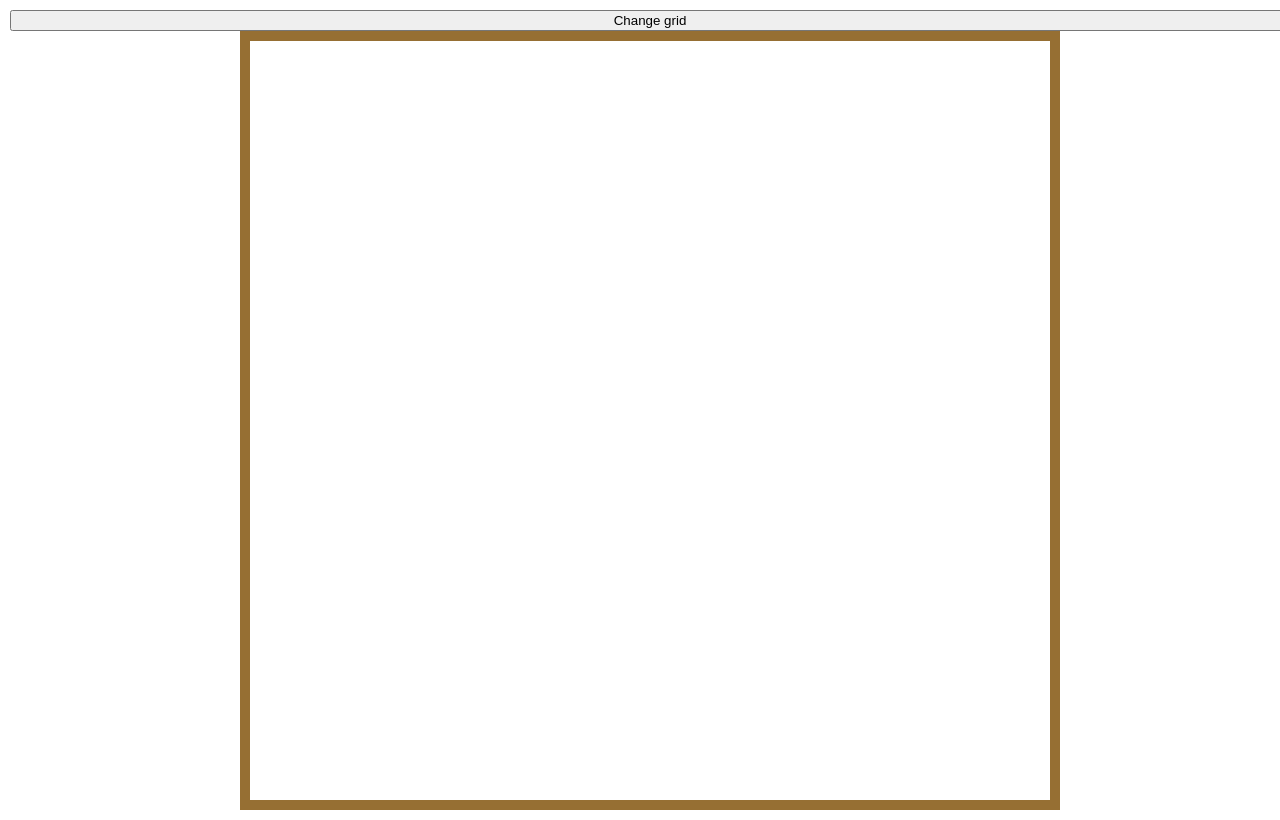
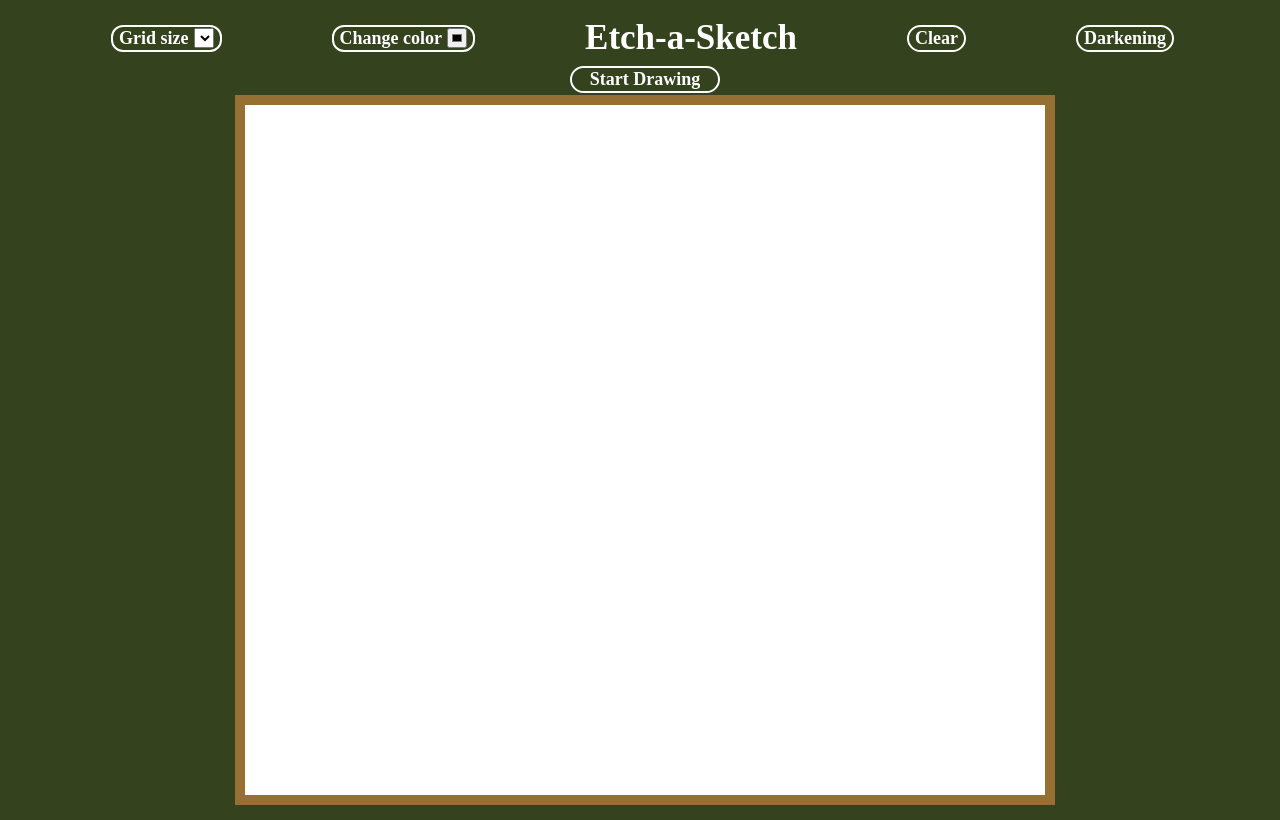
Before and after one commit to FelixBruguera/odinSketch, a plain HTML site: page index.html in a window 1280 px wide. Drawn offline with Linux system fonts and the light colour scheme.

Commit message:
added the change color,clear an darkening buttons and scripts

```diff
--- a/index.html
+++ b/index.html
@@ -8,7 +8,20 @@
     <link rel="stylesheet" href="styles.css">
 </head>
 <body>
-    <button id="gridButton">Change grid</button>
-    <div id="container"></div>
+        <div id="buttons">
+                <div id="grid">
+                    <label for="gridButton">Grid size</label>
+                    <select id="gridButton"></select>
+                </div>
+            <div id="color">
+                <label for="changeColor">Change color</label>
+                <input type="color" id="changeColor"></input>
+            </div>
+                <p id="title">Etch-a-Sketch</p>
+                <button id="clearButton">Clear</button>
+                <button id="darkeningButton">Darkening</button>
+        </div>
+        <button id="start">Start Drawing</button>
+        <div id="container"></div>
 </body>
 </html>
--- a/script.js
+++ b/script.js
@@ -2,6 +2,10 @@ let grid = 16;
 const body = document.querySelector("body");
 const container = document.querySelector("#container");
 const gridButton = document.querySelector("#gridButton");
+const clear = document.querySelector("#clearButton");
+const changeColor = document.querySelector("#changeColor");
+const dark = document.querySelector("#darkeningButton");
+const start = document.querySelector("#start");
 
 function makeSmallDivs () {
         for (let i = 0; i < grid*grid;i++) {
@@ -21,27 +25,66 @@ let smallDivs = document.querySelectorAll(".smallDiv");
 function removeDivs() {
     while (container.firstChild) {
         container.removeChild(container.firstChild);
-    }
-    while (parent.firstChild) {
-        parent.removeChild(parent.firstChild);
     };
 };
 
-gridButton.addEventListener("click", function () {
-    newGrid = prompt("Squares per side (Max 100)");
-    grid = newGrid;
+gridButton.addEventListener("mouseover", function () {
+    for (let i = 1; i < 65;i++) {
+        let option = document.createElement("option");
+        option.textContent = i;
+        gridButton.appendChild(option);
+    };
+},{once: true});
+
+gridButton.addEventListener("change",function (e) {
+    grid = e.target.value;
     removeDivs();
     makeSmallDivs();
-
+    smallDivs = document.querySelectorAll(".smallDiv");
 });
-smallDivs = document.querySelectorAll(".smallDiv");
+let color = "black";
 function hover() {
-    body.addEventListener("mouseover", function (e) {
-        let mainId = e.target.parentElement.dataset.mainDiv;
+    container.addEventListener("mouseover", function draw (e) {
         let childId = e.target.dataset.smallDiv;
-        console.log(mainId);
-        console.log(childId);
         let child = document.querySelector(`[data-small-div= "${childId}"]`);
-        child.style.backgroundColor = "black";
-})};
-body.addEventListener("click",hover);
+        child.style.backgroundColor = color;
+    container.addEventListener("click", () => {
+        container.removeEventListener("mouseover",draw)
+        start.textContent = "Start Drawing";
+    })})};
+start.addEventListener("click", () => {
+    hover();
+    start.textContent = "Click to stop";
+});
+changeColor.addEventListener("change", function (e) {
+    return color = e.target.value;
+});
+dark.addEventListener("click",function () {
+    let hex = changeColor.value.slice(1);
+    let rgb = [];
+    for (let c = 0;c < 5;c++) {
+        let col = hex.slice(c,c+2);
+        col = parseInt(col,16);
+        rgb.push(col);
+        c++;
+    };
+    let percent = 9;
+        container.addEventListener("mouseover", function(e) {
+            if (percent > -1) {
+                let childId = e.target.dataset.smallDiv;
+                let child = document.querySelector(`[data-small-div= "${childId}"]`);
+                let newRgb = [];
+                rgb.forEach((element) => newRgb.push(element*(percent/10)));
+                child.style.backgroundColor = `rgb(${newRgb[0]},${newRgb[1]},${newRgb[2]})`;
+                percent--;
+            }
+            else {
+                return "";
+            };
+            })
+});
+clear.addEventListener("click",function () {
+    smallDivs.forEach(element => {
+        element.style.backgroundColor = "white";
+    });
+})
--- a/styles.css
+++ b/styles.css
@@ -6,7 +6,9 @@ body {
     display: flex;
     flex-direction: column;
     justify-content: center;
-    margin: 10px;
+    margin: 5px;
+    font-family:serif;
+    background-color: #34421E;
 }
 #container {
     display: flex;
@@ -16,24 +18,70 @@ body {
     gap: 0;
     align-items: center;
     justify-content: center;
-    height: 800px;
+    height: 750px;
     width: 800px;
     border: 10px solid #966F33;
+    background-color: white;
 }
-/*.divs {
-    display: flex;
-    flex-wrap: wrap;
-    gap: 0;
-    height: 10vmax;
-    width: 10vmax;
-    flex-basis: 25%;
-    margin: 0;
-    padding: 0;
-    background-color: green;
-}*/
 .smallDiv {
     margin: 0;
     padding: 0;
     height: 6%;
     width: 6%;
 }
+#buttons {
+    display: flex;
+    margin-left: auto;
+    margin-right: auto;
+    justify-content: center;
+    gap: 110px;
+    height: 50px;
+    width: 1275px;
+    margin: 5px 0px;
+    align-items: center;
+    padding-top: 5px;
+}
+#grid,#color {
+    display: flex;
+    gap: 5px;
+    border: 2px solid white;
+    border-radius: 12px;
+    color: white;
+    padding: 1px 6px;
+    font-size: 18px;
+    font-weight: 800;
+}
+#gridButton,#changeColor {
+    height: 20px;
+    width: 20px;
+}
+#start {
+    margin-left: auto;
+    margin-right: auto;
+    width: 150px;
+    margin-bottom: 2px;
+    margin-top: 0;
+    font-weight: 800;
+    font-size: 18px;
+    font-family: serif;
+    border: 2px solid white;
+    border-radius: 15px;
+    background-color: #34421E;
+    color: white;
+}
+#clearButton,#darkeningButton {
+    font-weight: 800;
+    height: 27px;
+    font-family: serif;
+    font-size: 18px;
+    border: 2px solid white;
+    border-radius: 15px;
+    background-color: #34421E;
+    color: white;
+}
+#title {
+    color: white;
+    font-size: 35px;
+    margin: 0;
+    font-weight: 800;
+}
```
Lines whose indentation alone changed are shown as unchanged.
